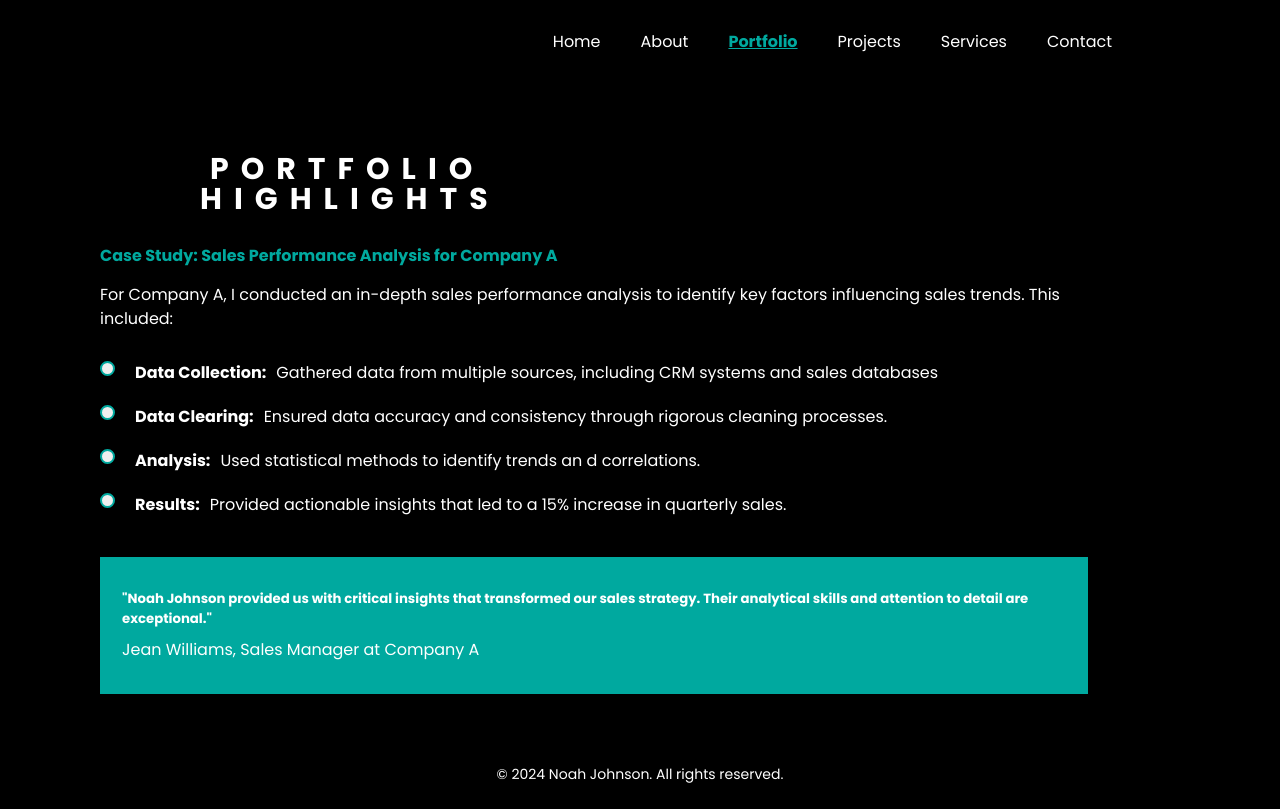
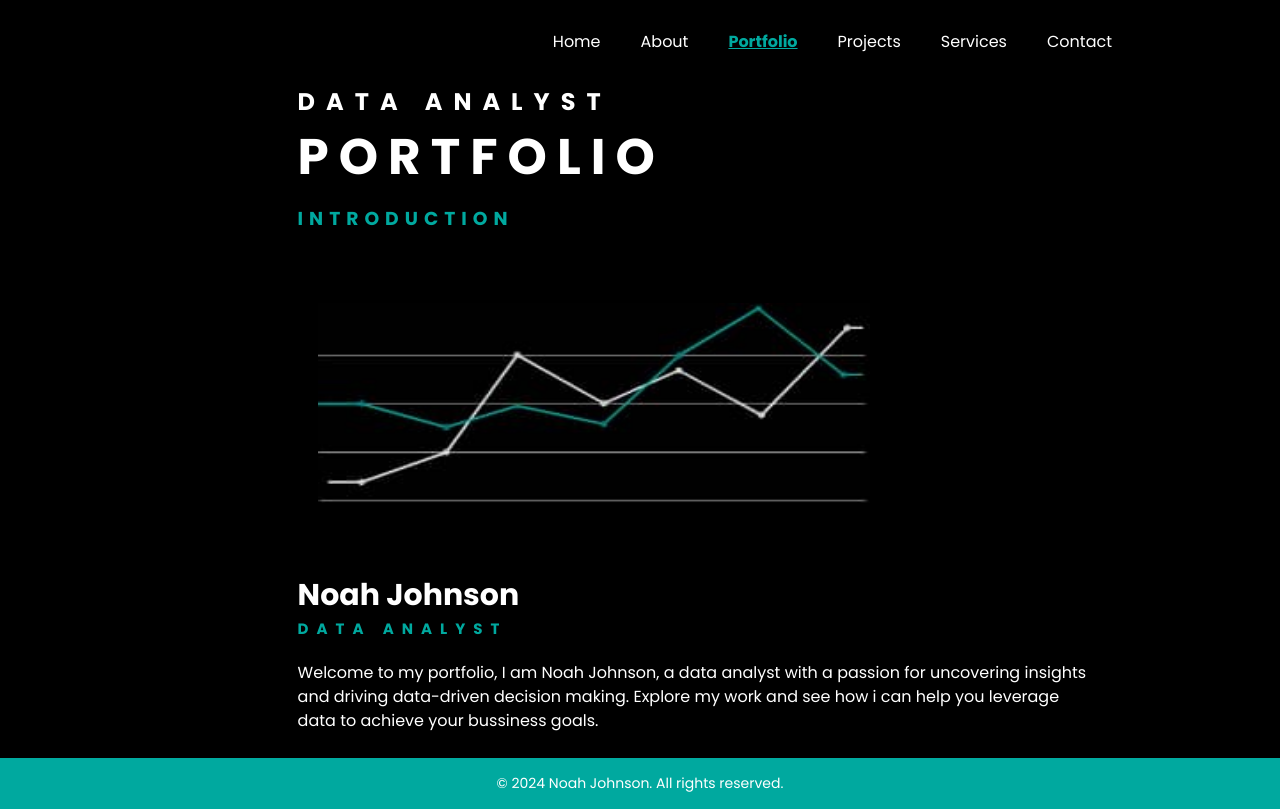
Before and after one commit to Teeshow04/Portfolio-Website, a plain HTML site: page index.html in a window 1280 px wide. Drawn offline with Linux system fonts and the light colour scheme.

Commit message:
rf: moved nabar and footer to components

```diff
--- a/Home/style.css
+++ /dev/null
@@ -1,105 +0,0 @@
-
-*{
-margin: 0;
-padding: 0;
-box-sizing: border-box;
-
-}
-
-body {
-    font-family: 'poppins', sans-serif;
-    background-color: #000;
-    color: #fff;
-    line-height: 1.5;
-    display: flex;
-    flex-direction: column;
-    min-height: 100vh;
-}
-
- .nav-header {
-    display: flex;
-    align-items: center;
-    justify-content: flex-end;
-    width: 90%;
-    padding:  20px;
-}
-.nav-header .list-links {
-    list-style: none;
-    display: flex;
-    padding: 0;
-    margin: 0;
-}
-.list-links li {
-    margin: 10px 20px;
-}
-.list-links li a {
-    text-decoration: none;
-    color: #fff;
-    font-size: 16px;
-    transition: color o.3s ease;
-}
-.list-links li a:hover {
-    color: #00a99f;
-}
-.list-links li.current a {
-    color: #00a99f;
-font-weight: bold;
-text-decoration: underline;
-}
-
- .section-one {
-    display: flex;
-    flex-direction: column;
-    margin-left: 20%;
-
-}
-
-.section-one h1 {
-    letter-spacing: 11px;
-}
-
-.section-one h2 {
-    font-size: 50px;
-    letter-spacing: 10px;
-}
-
-.section-one h3 {
-    color: #00a99f;
-    letter-spacing: 6px;
-    margin-top: 10px;
-}
-
-.section-two img {
-     width: 100%;
-    height: 200px;
-    display: block;
-    padding: 0 20px;
-    margin: 30px 0;
-}
-
-.section-three {
-    display: flex;
-    flex-direction: column;
-    margin-left: 20%;
-}
-.section-three h1 {
-font-size: 30px;
-}
-
-.section-three h2 {
-    font-size: 15px;
-    color: #00a99f;
-    letter-spacing: 8px;
-    margin-bottom: 20px;
-}
-
-.section-three p {
-    margin-bottom: 25px;
-}
-
-footer {
-    background-color: #00a99f;
-    color: #fff;
-     text-align: center;
-     padding: 20px;
- }
--- /dev/null
+++ b/assets/js/loadComponents.js
@@ -0,0 +1,11 @@
+function loadComponent(id, file) {
+  fetch(file)
+    .then((response) => response.text())
+    .then((data) => {
+      document.getElementById(id).innerHTML = data;
+    })
+    .catch((error) => console.log("Error loading component:", error));
+}
+
+loadComponent("navbar", "/components/navbar.html");
+loadComponent("footer", "/components/footer.html");
--- /dev/null
+++ b/components/footer.html
@@ -0,0 +1,11 @@
+<footer
+  style="
+    color: #fff;
+    text-align: center;
+    font-size: 14px;
+    padding: 15px;
+    background-color: #00a99f;
+  "
+>
+  <p>&copy; 2024 Noah Johnson. All rights reserved.</p>
+</footer>
--- /dev/null
+++ b/components/navbar.html
@@ -0,0 +1,12 @@
+<nav class="nav-header">
+  <ul class="list-links">
+    <li><a href="../">Home</a></li>
+    <li><a href="../about/index.html">About</a></li>
+    <li class="current">
+      <a href="../portfolio/index.html">Portfolio</a>
+    </li>
+    <li><a href="../project/index.html">Projects</a></li>
+    <li><a href="../services/index.html">Services</a></li>
+    <li><a href="../contact/index.html">Contact</a></li>
+  </ul>
+</nav>
--- a/index.html
+++ b/index.html
@@ -1,79 +1,44 @@
 <!DOCTYPE html>
 <html lang="en">
-<head>
-    <meta charset="UTF-8">
-    <meta name="viewport" content="width=device-width, initial-scale=1.0">
-    <title>Document</title>
+  <head>
+    <meta charset="UTF-8" />
+    <meta name="viewport" content="width=device-width, initial-scale=1.0" />
+    <title>Portfolio Website</title>
 
-    <link href="https://fonts.googleapis.com/css2?family=Poppins:wght@400;700&family=Montserrat:wght@400;700&display=swap" rel="stylesheet">
+    <link
+      href="https://fonts.googleapis.com/css2?family=Poppins:wght@400;700&family=Montserrat:wght@400;700&display=swap"
+      rel="stylesheet"
+    />
 
-    <link rel="stylesheet" href="style.css">
-</head>
-<body>
+    <link rel="stylesheet" href="style.css" />
+  </head>
+  <body>
     <header>
-        <nav class="nav-header">
-            <ul class="list-links">
-                <li><a href="/Home/index.html">Home</a></li>
-                <li><a href="/about/index.html">About</a></li>
-                <li class="current"><a href="/portfolio/index.html">Portfolio</a></li>
-                <li><a href="/project/index.html">Projects</a></li>
-                <li><a href="/services/index.html">Services</a></li>
-                <li><a href="/contact/index.html">Contact</a></li>
-            </ul>
-        </nav>
-</header>
-       <section class="container">
-          <div class="portfolio-one">
-                <h1>PORTFOLIO</h1>
-                 <h2>HIGHLIGHTS</h2>
-            </div>
+      <div id="navbar"></div>
+    </header>
+    <div class="container">
+      <section class="section-one">
+        <h1>DATA ANALYST</h1>
+        <h2>PORTFOLIO</h2>
+        <h3>INTRODUCTION</h3>
+      </section>
 
-            <div class="portfolio-two">
-                <h4>Case Study: Sales Performance Analysis for Company A</h4>
-                <p>For Company A, I conducted an in-depth sales performance analysis to identify key factors influencing sales trends. This included:</p>
-            </div>
-            <div class="portfolio-three">
-                <button class="btn"></button>
-                <div class="text-container">
-                    <h4>Data Collection:</h4>
-                    <p>Gathered data from multiple sources, including CRM systems and sales databases</p>
-                </div>
-             </div>
+      <section class="section-two">
+        <img src="/assets/index.png" alt="index image" />
+      </section>
 
-              <div class="portfolio-three">
-                <button class="btn"></button>
-                <div class="text-container">
-                    <h4>Data Clearing:</h4>
-                    <p>Ensured data accuracy and consistency through rigorous cleaning processes.</p>
-                </div>
-             </div>
-
-            <div class="portfolio-three">
-                <button class="btn"></button>
-                <div class="text-container">
-                    <h4>Analysis:</h4>
-                    <p>Used statistical methods to identify trends an   d correlations.</p>
-                </div>
-             </div>
-
-             <div class="portfolio-three">
-                <button class="btn"></button>
-                <div class="text-container">
-                    <h4>Results:</h4>
-                    <p>Provided actionable insights that led to a 15% increase in quarterly sales.</p>
-                </div>
-             </div>
-
-              <div class="portfolio-four">
-                <h5>
-                    "Noah Johnson provided us with critical insights that transformed our sales strategy. Their analytical skills and attention to detail are exceptional."
-                </h5>
-                <p> Jean Williams, Sales Manager at Company A</p>
-              </div>
-       </section>
-<footer>
-    <p>&copy; 2024 Noah Johnson. All rights reserved.</p>
-</footer>
-
-</body>
+      <section class="section-three">
+        <h1>Noah Johnson</h1>
+        <h2>DATA ANALYST</h2>
+        <p>
+          Welcome to my portfolio, I am Noah Johnson, a data analyst with a
+          passion for uncovering insights and driving data-driven decision
+          making. Explore my work and see how i can help you leverage data to
+          achieve your bussiness goals.
+        </p>
+      </section>
+    </div>
+    <div id="footer"></div>
+    <script src="/assets/js/loadComponents.js"></script>
+  </body>
 </html>
--- /dev/null
+++ b/portfolio/style.css
@@ -0,0 +1,134 @@
+* {
+  margin: 0;
+  padding: 0;
+  box-sizing: border-box;
+}
+
+body {
+  font-family: "poppins", sans-serif;
+  background-color: #000;
+  color: #fff;
+  line-height: 1.5;
+  display: flex;
+  flex-direction: column;
+  min-height: 100vh;
+}
+
+.nav-header {
+  display: flex;
+  align-items: center;
+  justify-content: flex-end;
+  width: 90%;
+  padding: 20px;
+}
+.nav-header .list-links {
+  list-style: none;
+  display: flex;
+  padding: 0;
+  margin: 0;
+}
+.list-links li {
+  margin: 10px 20px;
+}
+.list-links li a {
+  text-decoration: none;
+  color: #fff;
+  font-size: 16px;
+  transition: color o.3s ease;
+}
+.list-links li a:hover {
+  color: #00a99f;
+}
+.list-links li.current a {
+  color: #00a99f;
+  font-weight: bold;
+  text-decoration: underline;
+}
+
+.container {
+  display: flex;
+  flex-direction: column;
+  justify-content: center;
+  flex: 1;
+  padding-left: 100px;
+  padding-right: 15%;
+  /* margin-bottom: 30px;  */
+  /* line-height: 1; */
+}
+.container > *:not(:last-child) {
+  margin-bottom: 2.5rem; /* Adjust as needed */
+}
+
+.portfolio-one {
+  display: block;
+  font-size: 20px;
+  letter-spacing: 12px;
+  line-height: 1;
+  text-align: start;
+}
+
+.portfolio-one > *:not(:last-child) {
+  margin-bottom: 1rem; /* Adjust as needed */
+}
+
+.portfolio-two h4 {
+  color: #00a99f;
+  margin: 15px 0;
+}
+.portfolio-two p {
+  margin-bottom: 30px;
+}
+
+.btn {
+  grid-column: 1;
+  border: 2px solid #00a99f;
+  width: 15px;
+  height: 15px;
+  border-radius: 50%;
+  margin-right: 10px;
+}
+.portfolio-three {
+  display: grid;
+  grid-template-columns: auto auto 1fr;
+  align-items: flex-start;
+  gap: 10px;
+  margin-bottom: 20px;
+}
+.text-container {
+  display: contents;
+  margin: 200px;
+}
+.text-container h4 {
+  grid-column: 2;
+  /* white-space: nowrap; */
+  /* margin: 0; */
+}
+
+.text-container p {
+  grid-column: 3;
+}
+
+.portfolio-four {
+  background-color: #00a99f;
+  border: 2px solid #00a99f;
+  height: 100%;
+  align-items: center;
+  padding: 20px;
+  margin-top: 20px;
+}
+
+.portfolio-four h5 {
+  margin: 10px 0;
+}
+
+.portfolio-four p {
+  margin: 10px 0;
+}
+
+footer {
+  color: #fff;
+  text-align: center;
+  font-size: 14px;
+  padding: 15px;
+  background: #00a99f;
+}
--- a/style.css
+++ b/style.css
@@ -1,12 +1,11 @@
-*{
+* {
   margin: 0;
   padding: 0;
   box-sizing: border-box;
-
 }
 
 body {
-        font-family: 'poppins',sans-serif;
+  font-family: "poppins", sans-serif;
   background-color: #000;
   color: #fff;
   line-height: 1.5;
@@ -20,8 +19,7 @@
   align-items: center;
   justify-content: flex-end;
   width: 90%;
-        padding: 20px ;
-
+  padding: 20px;
 }
 .nav-header .list-links {
   list-style: none;
@@ -57,78 +55,61 @@
   /* margin-bottom: 30px;  */
   /* line-height: 1; */
 }
- .portfolio-one {
-    display: block;
-    font-size: 20px;
-    letter-spacing: 12px;
-    line-height: 1;
-    margin: 15px   0;
-    padding-left: 100px;
+.container > *:not(:last-child) {
+  margin-bottom: 2.5rem; /* Adjust as needed */
 }
 
- .portfolio-one h1 {
-    margin-left: 5px;
-    padding-left: 5px;
+.section-one {
+  display: flex;
+  flex-direction: column;
+  margin-left: 20%;
 }
 
- .portfolio-two h4 {
-    color: #00a99f;
-    margin: 15px 0;
-}
-.portfolio-two p {
-    margin-bottom: 30px;
+.section-one h1 {
+  letter-spacing: 11px;
 }
 
-.btn {
-    grid-column: 1;
-    border: 2px solid  #00a99f;
-    width: 15px;
-    height: 15px;
-    border-radius: 50%;
-    margin-right: 10px;
+.section-one h2 {
+  font-size: 50px;
+  letter-spacing: 10px;
 }
-.portfolio-three {
-    display: grid;
-    grid-template-columns:  auto auto  1fr;
-    align-items: flex-start;
-    gap: 10px;
+
+.section-one h3 {
+  color: #00a99f;
+  letter-spacing: 6px;
+  margin-top: 10px;
+}
+
+.section-two {
+  display: flex;
+  align-items: center;
+  justify-content: center;
+}
+
+.section-two img {
+  width: 60%;
+  height: 200px;
+  display: block;
+  padding: 0 20px;
+  margin: 30px 0;
+}
+
+.section-three {
+  display: flex;
+  flex-direction: column;
+  margin-left: 20%;
+}
+.section-three h1 {
+  font-size: 30px;
+}
+
+.section-three h2 {
+  font-size: 15px;
+  color: #00a99f;
+  letter-spacing: 8px;
   margin-bottom: 20px;
 }
-.text-container {
-    display: contents;
-    margin: 200px;
+
+.section-three p {
+  margin-bottom: 25px;
 }
- .text-container h4 {
-    grid-column: 2;
-    /* white-space: nowrap; */
-    /* margin: 0; */
-
- }
-
-.text-container p {
-    grid-column: 3;
-}
-
-.portfolio-four {
-    background-color: #00a99f;
-    border: 2px  solid #00a99f;
-    height: 100%;
-    align-items: center;
-    padding: 20px;
-    margin-top: 20px;
-}
-
-.portfolio-four h5  {
-    margin: 10px 0;
-}
-
-.portfolio-four p {
-   margin: 10px  0;
-}
-
-footer {
-    color: #fff;
-     text-align: center;
-     font-size: 14px;
-     padding: 15px;
- }
```
Also changed, not shown: Home/index.html (deleted, +0 -46 lines), about/index.html (+3 -13 lines), contact/index.html (+3 -14 lines), portfolio/index.html (added, +90 -0 lines), services/index.html (+32 -31 lines). Lines whose indentation alone changed are shown as unchanged.
